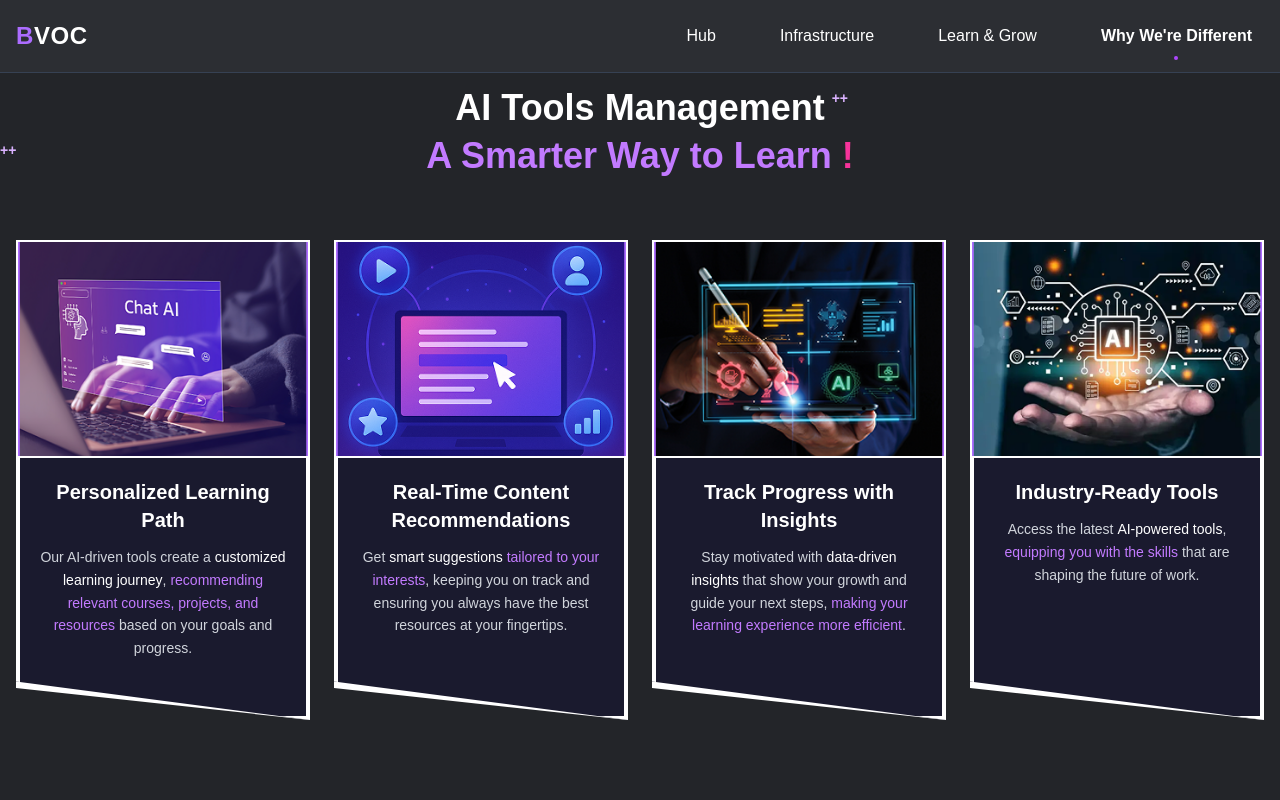
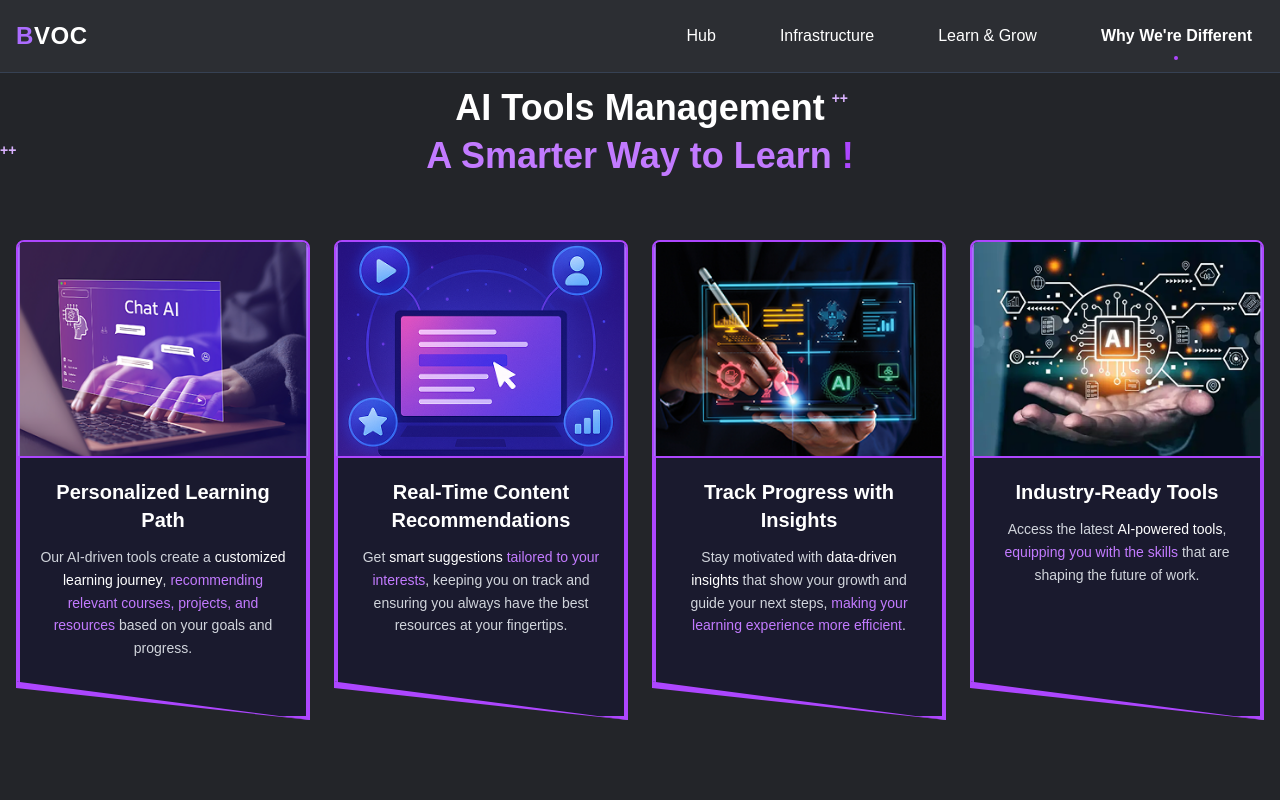
Before and after one commit to Code4Bharat1/BVOC_AIML, a Next.js app: page /whychooseus in a window 1280 px wide. Shown: the top 800 px of the page. Built offline with nearby package versions, Linux system fonts and the light colour scheme.

Commit message:
Add bottom_of_card SVG and update Cardcarousel component styles for improved UI consistency

```diff
--- a/src/components/WhyChooseUs/Cardcarousel.jsx
+++ b/src/components/WhyChooseUs/Cardcarousel.jsx
@@ -145,7 +145,7 @@ export default function AIToolsManagement() {
             <span className="absolute text-purple-300 text-sm -left-4 top-1">
               ++
             </span>
-            A Smarter Way to Learn <span className="text-pink-500">!</span>
+            A Smarter Way to Learn <span className="text-purple-500">!</span>
           </p>
         </div>
 
@@ -157,7 +157,7 @@ export default function AIToolsManagement() {
               <div className="relative">
                 {/* Card Content */}
                 <div
-                  className="bg-[#1a1a2e] relative z-10 h-[480px] overflow-hidden border-2 border-white
+                  className="bg-[#1a1a2e] relative z-10 h-[480px] overflow-hidden border-2 border-purple-500 rounded-t-lg
                   [clip-path:polygon(0_0,100%_0,100%_100%,0_92%)] transition-all duration-300"
                 >
                   {/* Image Section */}
@@ -170,7 +170,7 @@ export default function AIToolsManagement() {
                   </div>
 
                   {/* Content Section */}
-                  <div className="p-5 h-[55%] flex flex-col border-2 border-white">
+                  <div className="p-5 h-[55%] flex flex-col border-2 border-purple-500">
                     {card.highlight && (
                       <div className="text-purple-400 text-sm font-semibold mb-2">
                         {card.highlight}
@@ -194,7 +194,7 @@ export default function AIToolsManagement() {
                   >
                     <polygon
                       points="0,0 100,0 100,50 0,10" // Increased Y value at left-bottom for deeper right slant
-                      className="fill-white"
+                      className="fill-purple-500"
                     />
                   </svg>
                 </div>
@@ -208,7 +208,7 @@ export default function AIToolsManagement() {
                   >
                     <polygon
                       points="0,0 100,0 100,50 0,9.5" // Match the shape, but slightly shallower for shadow effect
-                      className="fill-white"
+                      className="fill-purple-500"
                     />
                   </svg>
                 </div>
@@ -226,7 +226,7 @@ export default function AIToolsManagement() {
           >
             {/* Card Content */}
             <div
-              className="bg-[#1a1a2e] relative z-10 h-[550px] overflow-hidden border-2 border-white rounded-t-lg
+              className="bg-[#1a1a2e] relative z-10 h-[550px] overflow-hidden border-2 border-purple-500 rounded-t-lg
                             [clip-path:polygon(0_0,100%_0,100%_100%,0_92%)]"
             >
               {/* Image Section */}
@@ -272,7 +272,7 @@ export default function AIToolsManagement() {
               >
                 <polygon
                   points="0,0 100,0 100,100 0,5"
-                  className="fill-white"
+                  className="fill-purple-500"
                 />
               </svg>
             </div>
@@ -285,7 +285,7 @@ export default function AIToolsManagement() {
               >
                 <polygon
                   points="0,0 100,0 100,50 0,9.5" // Match the shape, but slightly shallower for shadow effect
-                  className="fill-white"
+                  className="fill-purple-500"
                 />
               </svg>
             </div>
@@ -328,3 +328,97 @@ export default function AIToolsManagement() {
     </div>
   );
 }
+
+// export default function CardCarousel() {
+//   return (
+//     <div>
+//       <div className="mt-16">
+//         <div className="flex flex-wrap justify-center gap-5 pt-6 mt-10 mb-0 pb-0">
+//           <img
+//             src="/chat-ai.png"
+//             className="w-[280px] object-contain rounded-lg"
+//             alt="Card 1"
+//           />
+//           <img
+//             src="/recommendation.png"
+//             className="w-[280px] object-contain rounded-lg"
+//             alt="Card 2"
+//           />
+//           <img
+//             src="/insights.png"
+//             className="w-[280px] object-contain rounded-lg"
+//             alt="Card 3"
+//           />
+//           <img
+//             src="/tools.png"
+//             className="w-[280px] object-contain rounded-lg"
+//             alt="Card 4"
+//           />
+//         </div>
+
+//         <div className="flex flex-wrap justify-center gap-5">
+//           <div className="relative w-[280px] rounded-lg overflow-hidden">
+//             <img
+//               src="/bottom_of_card.svg"
+//               className="w-full object-contain rounded-lg"
+//               alt="Card 1"
+//             />
+//             <h1 className="absolute top-1 left-1/2 transform -translate-x-1/2 text-white font-bold text-lg pointer-events-none text-center">
+//               Personalized Learning Path
+//             </h1>
+//             <p className="absolute top-20 left-1/2 transform -translate-x-1/2 text-white text-bold  text-sm pointer-events-none text-center px-2">
+//               <span className="text-purple-400">Our Al-driven tools create a</span> customized learning journey,
+//               <span className="text-purple-400">
+//                 recommending relevant courses, projects, and resources based on
+//                 your goals and progress.
+//               </span>
+//             </p>
+//           </div>
+
+//           <div className="relative w-[280px] rounded-lg overflow-hidden">
+//             <img
+//               src="/bottom_of_card.svg"
+//               className="w-full object-contain rounded-lg"
+//               alt="Card 2"
+//             />
+//             <h1 className="absolute top-1 left-1/2 transform -translate-x-1/2 text-white font-bold text-lg pointer-events-none text-center">
+//               Real-Time Content <br />
+//               Recommendations
+//             </h1>
+//             <p className="absolute top-20 left-1/2 transform -translate-x-1/2 text-white text-sm pointer-events-none text-center px-2">
+//               Get updated suggestions as you progress.
+//             </p>
+//           </div>
+
+//           <div className="relative w-[280px] rounded-lg overflow-hidden">
+//             <img
+//               src="/bottom_of_card.svg"
+//               className="w-full object-contain rounded-lg"
+//               alt="Card 3"
+//             />
+//             <h1 className="absolute top-1 left-1/2 transform -translate-x-1/2 text-white font-bold text-lg pointer-events-none text-center">
+//               Track Progress with Insights
+//             </h1>
+//             <p className="absolute top-20 left-1/2 transform -translate-x-1/2 text-white text-sm pointer-events-none text-center px-2">
+//               Visualize your growth and stay motivated.
+//             </p>
+//           </div>
+
+//           <div className="relative w-[280px] rounded-lg overflow-hidden">
+//             <img
+//               src="/bottom_of_card.svg"
+//               className="w-full object-contain rounded-lg"
+//               alt="Card 4"
+//             />
+//             <h1 className="absolute top-1 left-1/2 transform -translate-x-1/2 text-white font-bold text-lg pointer-events-none text-center">
+//               Industry-Ready Tools
+//             </h1>
+//             <p className="absolute top-20 left-1/2 transform -translate-x-1/2 text-white text-sm pointer-events-none text-center px-2">
+//               Equip yourself with the latest software and skills.
+//             </p>
+//           </div>
+//         </div>
+//       </div>
+//     </div>
+//   );
+// }
```
Also changed, not shown: public/bottom_of_card.svg (added).
